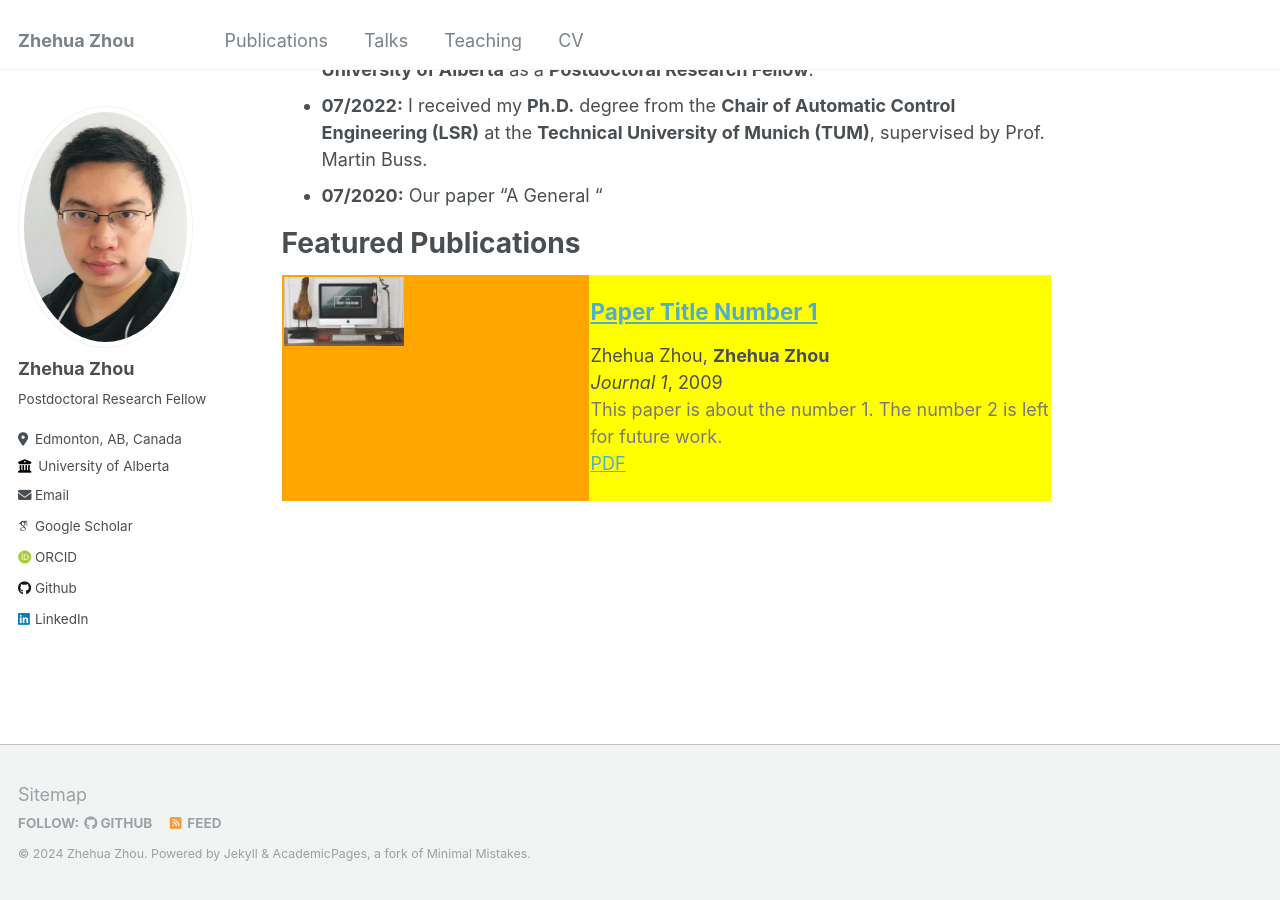
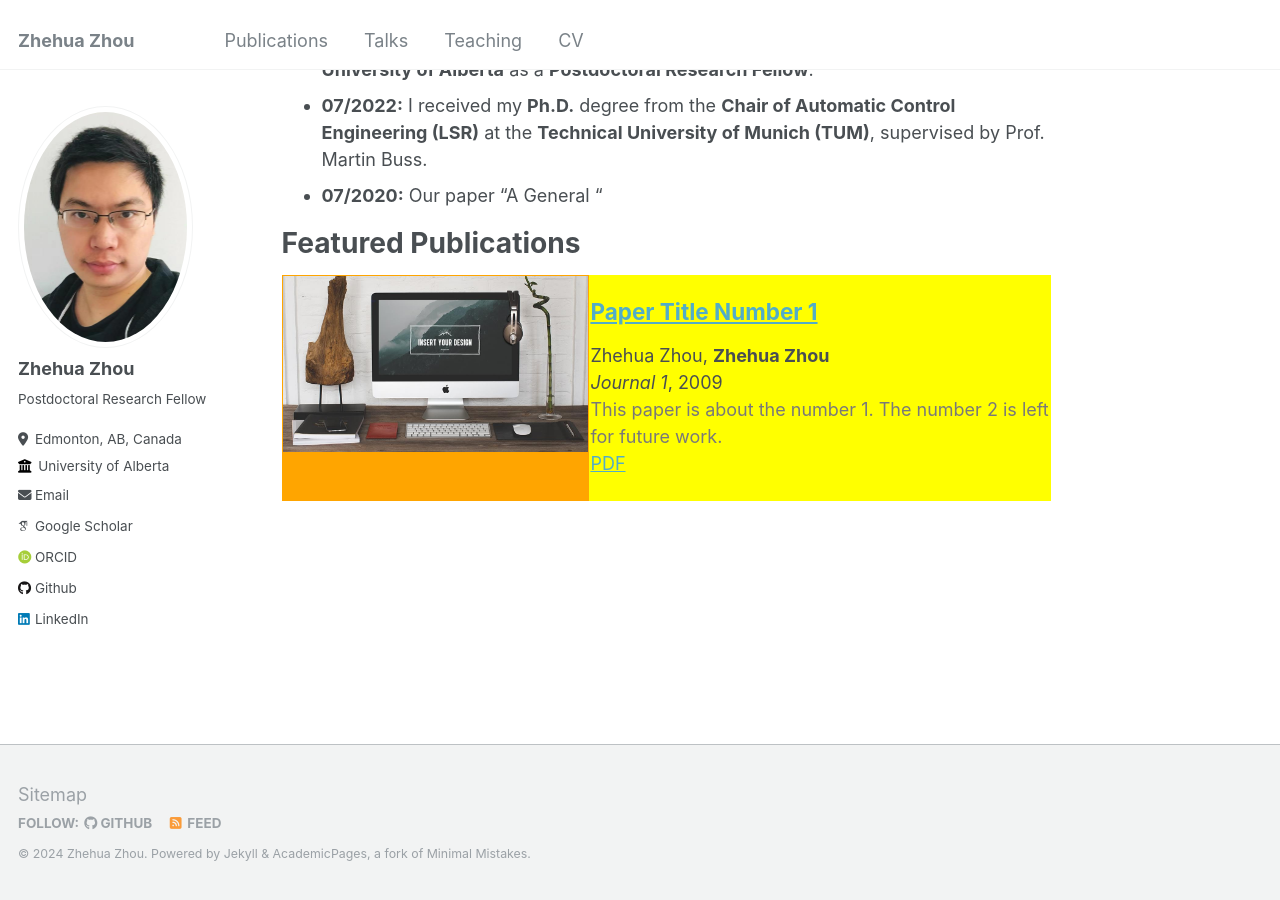
Before and after one commit to zhehuazhou/zhehuazhou.github.io, a Jekyll site: the page built from _pages/about.md, in a window 1280 px wide and 900 px high, scrolled down 641 px. Built offline with Jekyll 4.4.1, drawn with Linux system fonts in a browser that asks for light colours; some web fonts are replaced.

Commit message:
initial update

```diff
--- a/_includes/archive-single_double.html
+++ b/_includes/archive-single_double.html
@@ -82,7 +82,7 @@
     <div class="col-container">
     <div class="col-left" style="background:orange">
       {% if post.teaser %}
-        <img src= "{{ post.teaser }}" class="col-left fill">
+        <img src= "{{ post.teaser }}" class="col-container fill">
       {% endif %}
     </div>
 
```
